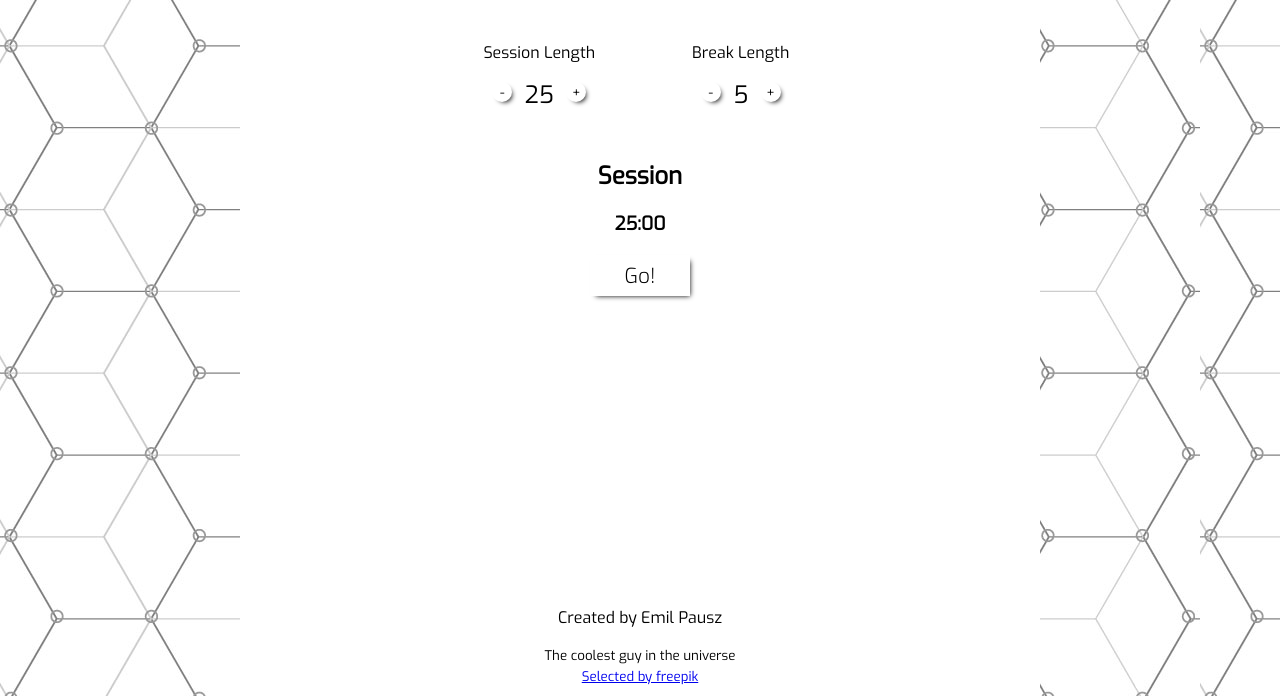
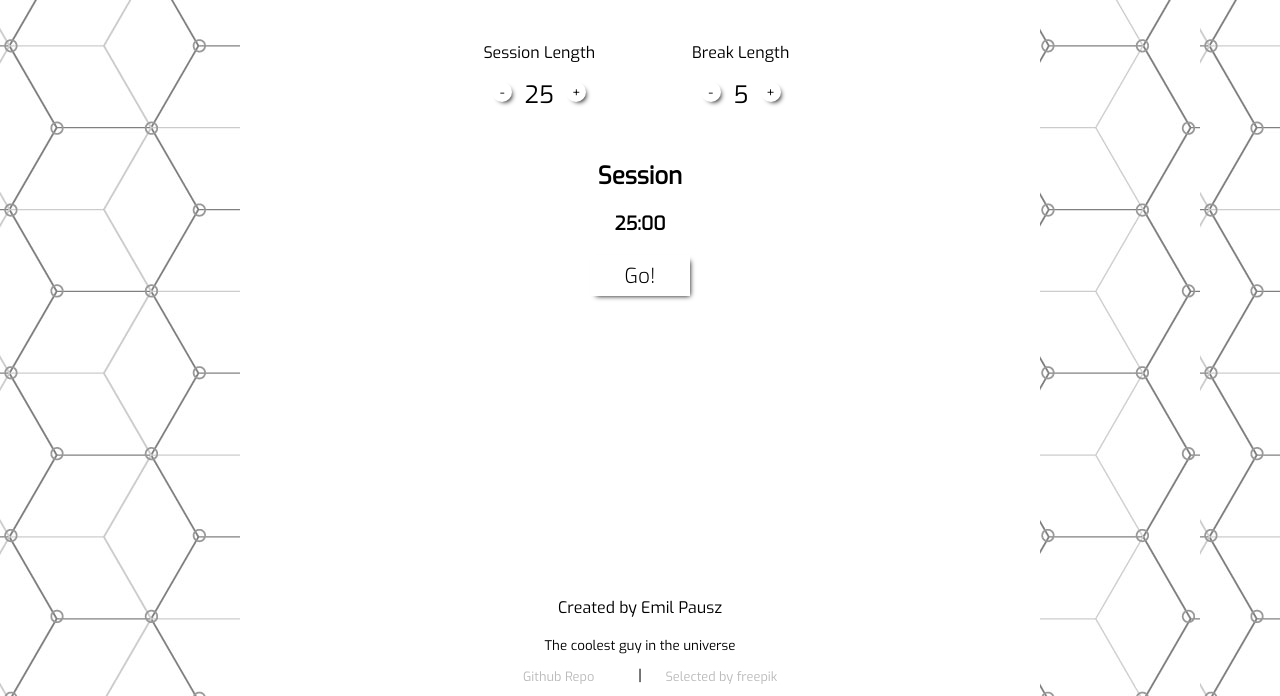
Before and after one commit to legendemil/pomodoro_clock, a plain HTML site: page index.html in a window 1280 px wide. Shown: the part 104-800 px from the top of the page. Drawn offline with nearby package versions, Linux system fonts and the light colour scheme.

Commit message:
update styles and add info about freepik

```diff
--- a/css/main.css
+++ b/css/main.css
@@ -93,3 +93,11 @@ footer {
       -ms-transform: translateX(-50%);
           transform: translateX(-50%);
 }
+footer a {
+  display: inline-block;
+  text-decoration: none;
+  color: #bbb;
+  width: 150px;
+  margin-top: 0.8rem;
+  font-size: 0.8rem;
+}
--- a/index.html
+++ b/index.html
@@ -67,6 +67,7 @@
 		<footer>
 			<p>Created by Emil Pausz</p>
 			<small>The coolest guy in the universe</small> <br>
+			<small><a href="https://github.com/legendemil/pomodoro_clock" target="_blank">Github Repo</a></small> |
 			<small><a href="http://www.freepik.com" target="_blank">Selected by freepik</a></small>
 		</footer>
 		<!-- END site footer -->
```
Also changed, not shown: 1 other file.
